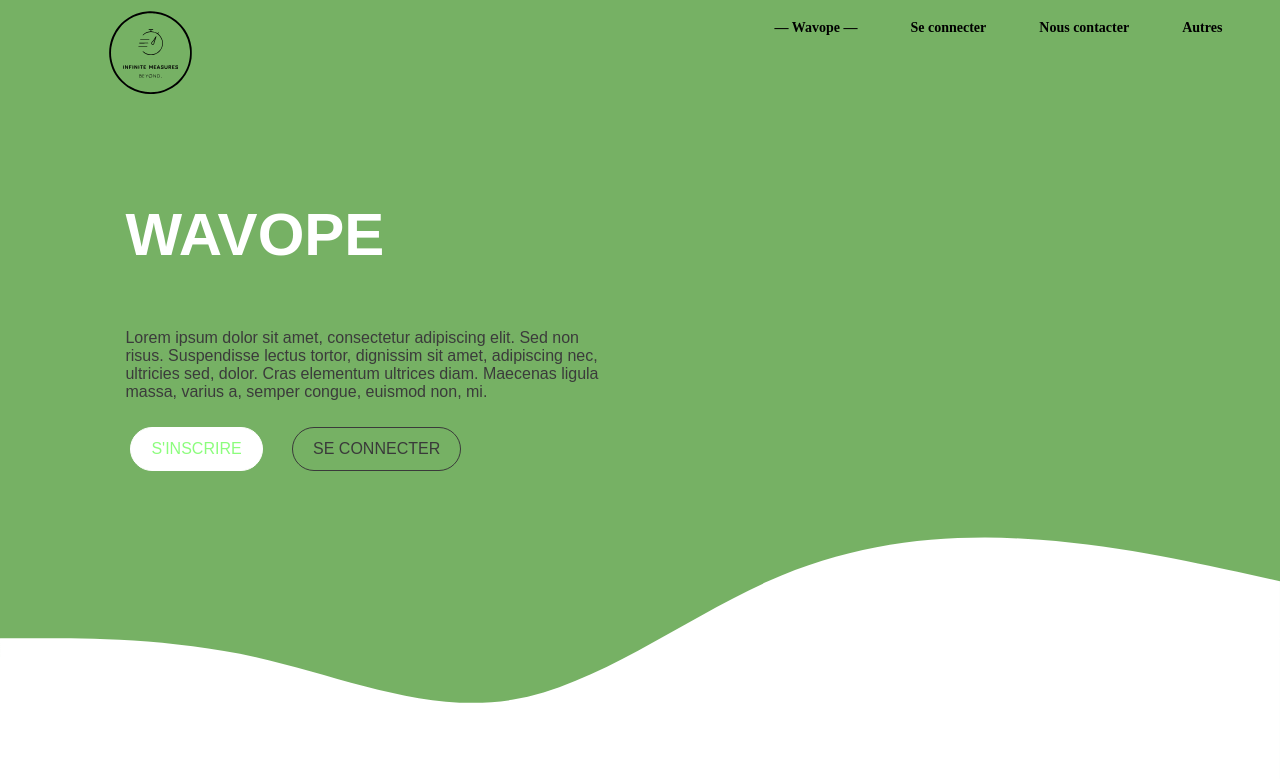
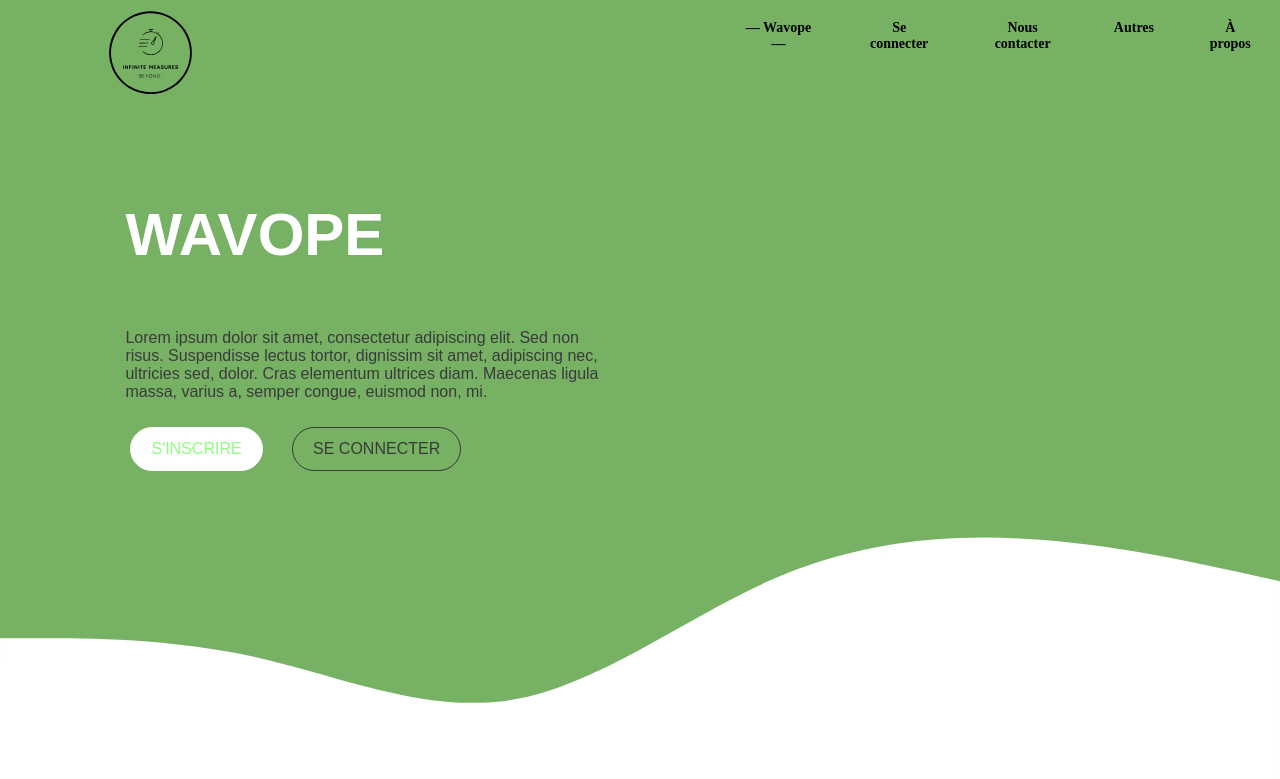
Before and after one commit to LeFlo62/Wavope, a PHP site: page /index.php in a window 1280 px wide. Shown: the top 779 px of the page. Run offline with PHP 8.4, Linux system fonts and the light colour scheme.

Commit message:
i added about.php in the nav bar

```diff
--- a/about.php
+++ b/about.php
@@ -6,6 +6,8 @@
     <meta name="viewport" content="width=device-width, initial-scale=1.0">
     <title>Document</title>
 </head>
+
+
 <body>
 
 </body>
--- a/navbar.php
+++ b/navbar.php
@@ -137,6 +137,7 @@
             <a class="itemMenuBar">Se connecter</a>
             <a class="itemMenuBar" href="formulaire.php">Nous contacter</a>
             <a class="itemMenuBar">Autres</a>
+            <a class="itemMenuBar" href="about.php">À propos</a>
         </div>
 
         <div id="hamburger">
```
